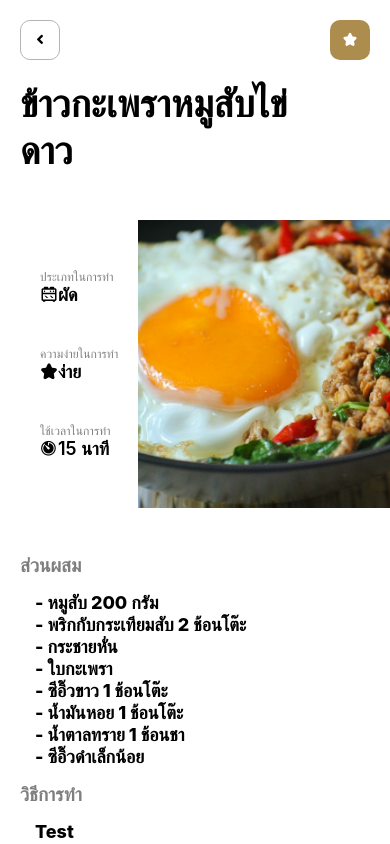
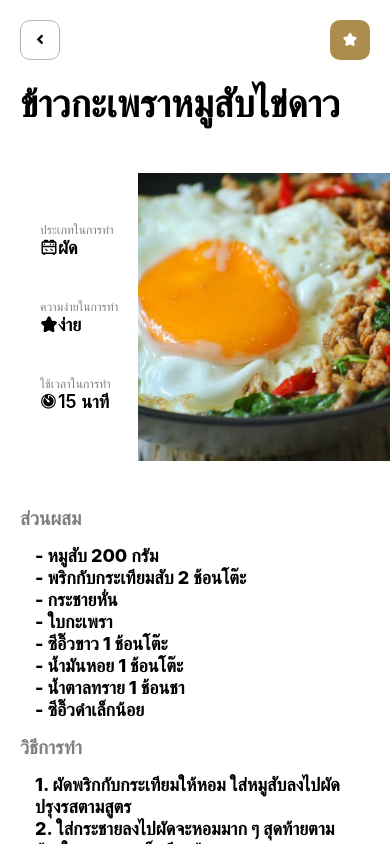
Before and after one commit to AtomicSpectrum243/ReactNativeFinalProject, a React Native app: screen /home in a window 390 px wide. Both pictures are taken after a click on the element 195 px from the left and 674 px from the top of the page. Built offline with nearby package versions, Linux system fonts and the light colour scheme.

Commit message:
new commit

```diff
--- a/package.json
+++ b/package.json
@@ -16,7 +16,8 @@
     "react-native": "0.70.2",
     "react-native-safe-area-context": "^4.4.1",
     "react-native-screens": "^3.18.0",
-    "react-native-vector-icons": "^9.2.0"
+    "react-native-vector-icons": "^9.2.0",
+    "react-native-youtube-iframe": "^2.2.2"
   },
   "devDependencies": {
     "@babel/core": "^7.12.9",
--- a/src/components/Details.js
+++ b/src/components/Details.js
@@ -1,5 +1,5 @@
-import React from 'react';
-import {View, Text, TouchableOpacity, Image, ScrollView} from 'react-native';
+import React, { useState, useCallback, useRef } from "react";
+import {View, Text, TouchableOpacity, Image, ScrollView, Button, Alert} from 'react-native';
 import {COLOURS} from '../database/items';
 import FontAwesome from 'react-native-vector-icons/FontAwesome5';
 import AntDesign from 'react-native-vector-icons/AntDesign';
@@ -79,7 +79,7 @@ const Details = ({route, navigation}) => {
           color: COLOURS.black,
           fontWeight: '800',
           paddingHorizontal: 20,
-          maxWidth: 310,
+          maxWidth: 400,
         }}>
         {name}
       </Text>
@@ -202,11 +202,12 @@ const Details = ({route, navigation}) => {
           color: COLOURS.black,
           fontWeight: '800',
           paddingHorizontal: 20,
-          maxWidth: 310,
+          maxWidth: 400,
           margin: 15
         }}>
         {FoodList}
       </Text>
+
       <View
         style={{
           width: '100%',
@@ -214,11 +215,6 @@ const Details = ({route, navigation}) => {
           margin: 0,
           justifyContent: 'center',
           alignItems: 'center',
-              // margin: 0,
-              // bottom: 0,
-              // width: '100%',
-              // justifyContent: 'center',
-              // alignItems: 'center',
         }}>
         <TouchableOpacity
           onPress={() => navigation.goBack()}
--- a/src/database/items.js
+++ b/src/database/items.js
@@ -22,7 +22,7 @@ export const COLOURS = {
           Skill: 'ง่าย',
           Time: 15,
           material: '- หมูสับ 200 กรัม \n- พริกกับกระเทียมสับ 2 ช้อนโต๊ะ \n- กระชายหั่น \n- ใบกะเพรา \n- ซีอิ๊วขาว 1 ช้อนโต๊ะ \n- น้ำมันหอย 1 ช้อนโต๊ะ \n- น้ำตาลทราย 1 ช้อนชา \n- ซีอิ๊วดำเล็กน้อย',
-          FoodList: 'Test \nTest \nTest'
+          FoodList: '1. ผัดพริกกับกระเทียมให้หอม ใส่หมูสับลงไปผัด ปรุงรสตามสูตร \n2. ใส่กระชายลงไปผัดจะหอมมาก ๆ สุดท้ายตามด้วยใบกะเพรา เสร็จเรียบร้อย'
         },
         {
           name: 'ผัดไทยใส่ไข่',
```
Also changed, not shown: 1 other file (tests, documents, lock files or other folders).
